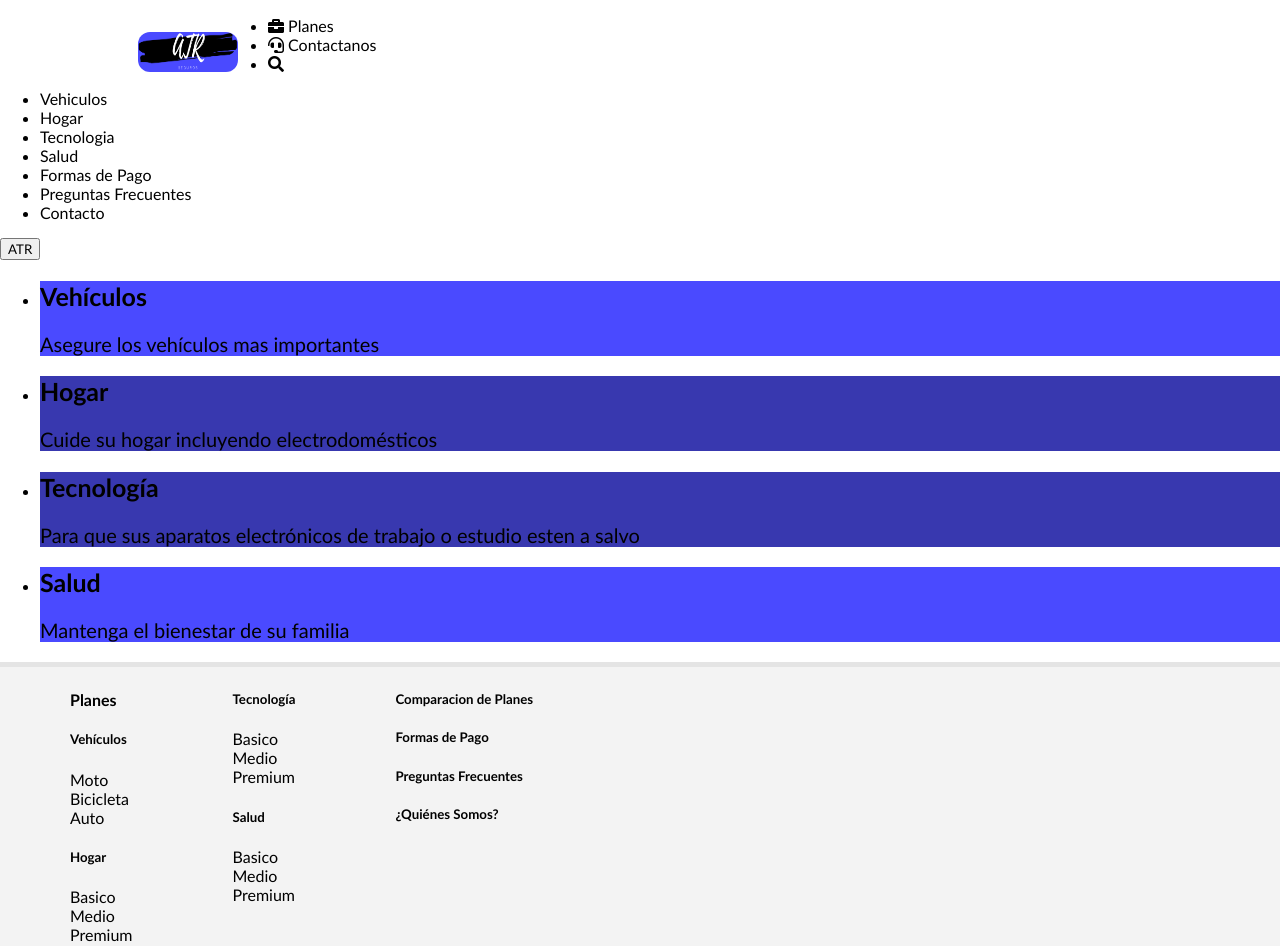
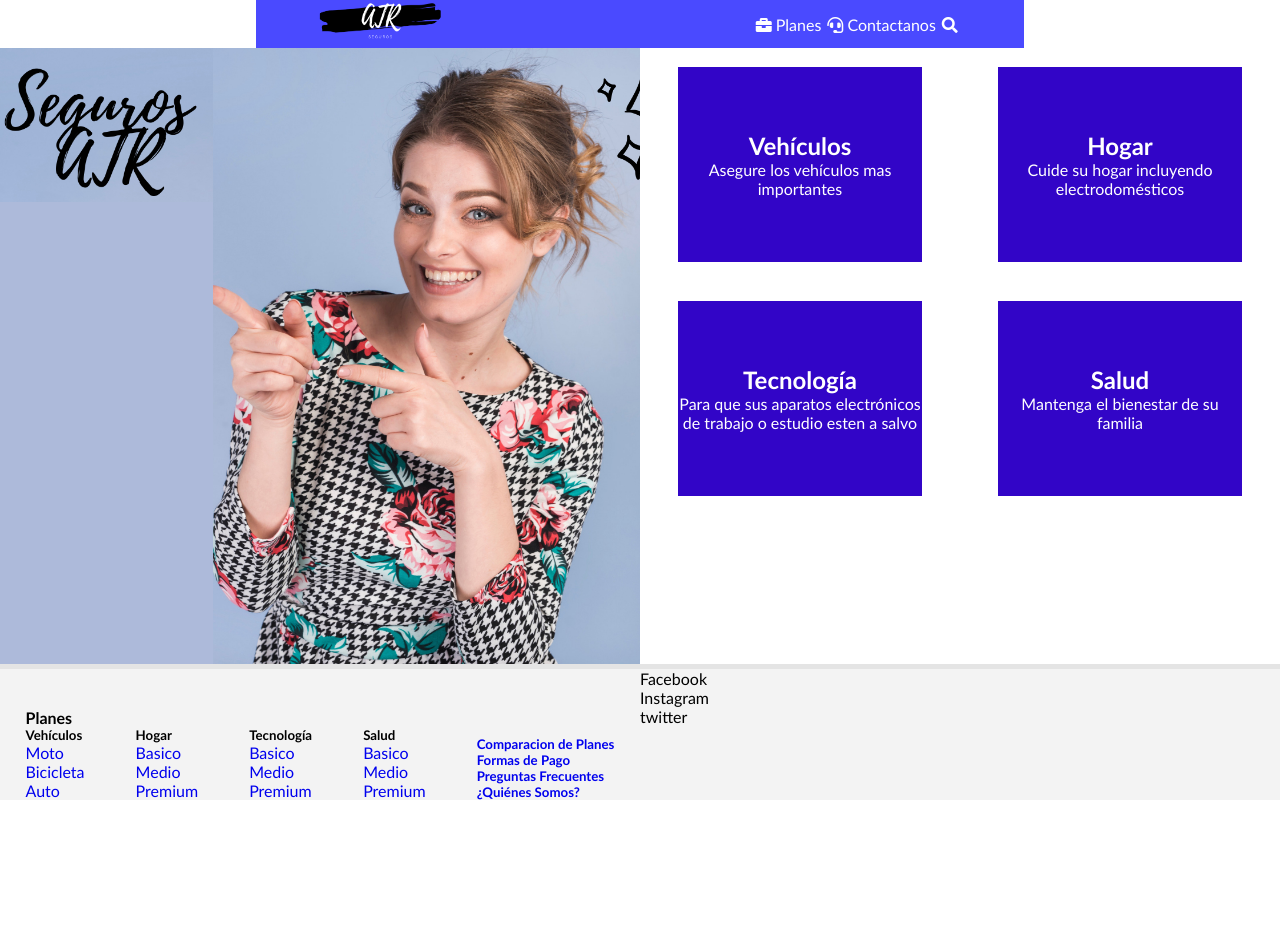
Before and after one commit to Evynith/TIO, a PHP site: page / in a window 1280 px wide. After the commit the page ends 800 px from the top, so only its background shows below. Run offline with PHP 8.4, Linux system fonts and the light colour scheme; some libraries are stand-ins or nearby versions.

Commit message:
se ajustaron imagenes del index

```diff
--- a/css/style.css
+++ b/css/style.css
@@ -1,104 +1,126 @@
-*{
+* {
   font-family: 'Gill Sans', 'Gill Sans MT', Calibri, 'Trebuchet MS', sans-serif;
+  list-style:none;
+  margin: 0;
+  padding: 0;
 }
-body{
-  margin: 0;
+body,html,.contenedorH,.contenedorC{
+  width: 100%;
+  height: 100%;
 }
 a:link{
   text-decoration:none;
-  color: inherit;
 }
-.pie_pagina a:visited {
+footer a:visited {
   color: #003fff;
 }
-/*-------------------------------------------------------------------------------------------------*/
+/*---------------------------------------------------------------------------------------------------*/
+/*-------------------------------------------------HOME----------------------------------------------*/
+/*---------------------------------------------------------------------------------------------------*/
+/*-------------------------------------------------nav-----------------------------------------------*/
 .logo{
-  width: 100px;
-  height: 40px;
-  float: left;
-  margin-left: 10%;
-  border-radius: 12px;
+  width: 40%;
+  height: 90%;
 }
-.menu_superior{
-  width: 45%;
-  padding: 2px 10px;
-  position: fixed;
+nav{
   background: rgb(74, 74, 255);
-  margin: 0 25% 0 25%;
-  list-style:none;
-  border-bottom: 2px solid rgb(158, 185, 233);
-  border-radius: 0 0 50px 50px;
+  grid-area: nav;
+  display: flex;
+  flex-direction: row;
+  align-items: center;
+  justify-content: space-around;
+  flex-wrap: nowrap;
 }
-.boton_superior{
-  float: right;
-  padding: 1px 4px 1px 4px;
-  margin: 4px;
+.menuSuperior_PC{
+  display: flex;
+  flex-direction: row;
+  justify-content: flex-end;
+}
+.botonSuperior{
   color: #ffffff;
-  font-size: 17px;
   background-color: rgb(74, 74, 255);
+  margin: 0 3px;
 }
-.boton_superior:hover{
+.botonSuperior:hover{
   background: rgb(158, 185, 233);
   border-radius: 15px;
 }
-.presentacion_home{
-  width: 100%;
-  height: 700px;
+#menuSuperior_Movil{
+  width: 25%;
+  height: auto;
+  position: absolute;
+  top: 7%;
+  left: 70%;
+  background: rgb(74, 74, 255);
 }
-.imagen_home{
-  width: 100%;
-  height: 100%;
-  background: url(images/presentacion1.png);
-  background-repeat: no-repeat;
-  background-size: 100%;
-}
-.menu_inferior{
-  margin: 5% auto;
-  padding: 0;
-  width: 625px;
-  height: 625px;
-  list-style:none;
-}
-.boton_inferior{
-  float: left;
-  width: 250px;
-  height: 250px;
-  margin: 25px 25px 25px 25px;
-  text-align: center;
+#menuSuperior_Movil a{
   color: #ffffff;
 }
-ul li h2{
-  font-size: 25px;
+.invisible{
+  display: none;
 }
-ul li p{
-  font-size: 20px;
+/*-----------------------------------------menu---------------------------------------------------------*/
+#menuHome{
+  grid-area: article;
 }
-#vehiculos,#salud{
-  background-color: rgb(74, 74, 255);
+.botonInferior{
+  background-color: rgb(50, 5, 199);
+  color: #ffffff;
 }
-#hogar,#tecnologia{
-  background-color: rgb(56, 56, 175);
+/*------------------------------------------presentacion----------------------------------------------*/
+#presentacionHome{
+  background-color: rgb(173,186,218);
+  grid-area: header;
+  display: grid;
+  grid-template-columns: 1fr 2fr;
 }
-.pie_pagina{
-  width: 100%;
+.separador{
+  display: grid;
+  grid-template-rows: 1fr 3fr;
+}
+.espacioExtraHome{
+  background-color: rgb(173,186,218);
+  flex-grow: 8;
+  width: auto;
+  height: auto;
+}
+.letrasHome{
+  background: url(images/presentacion1Izquierda.jpeg) no-repeat center;
+  background-size: cover;
+}
+.imagenHome{
+  background: url(images/presentacion1Derecha.jpeg) no-repeat center;
+  background-size: cover;
+}
+/*----------------------------------------footer---------------------------------------------------------*/
+footer{
+  grid-area: footer;
   background-color: rgb(243, 243, 243);
-  position: absolute;
   border-top: 5px solid rgb(228, 228, 228);
 }
-.links{
-  float: left;
-  list-style:none;
-  margin: 2px 30px;
+.piePagina{
+  width: 50%;
+  height: auto;
+  display: flex;
+  justify-content: space-around;
+  align-items: flex-end;
 }
-/*-------------------------------------------------------------------------------------------------*/
+/*-------------------------------------------------------------------------------------------------------*/
+/*----------------------------------------MANTENIMIENTO--------------------------------------------------*/
+/*-------------------------------------------------------------------------------------------------------*/
 .mantenimiento{
   background-image: url(images/mantenimiento.jpg);
+  background-color: black;
   background-repeat: no-repeat;
-  background-size: cover;
+  background-position: center;
+  background-size: 100% auto;
   color: aliceblue;
   text-align: center;
 }
-/*-------------------------------------------------------------------------------------------------*/
+/*--------------------------------------------------------------------------------------------------------*/
+/*-----------------------------------------CONTACTANOS----------------------------------------------------*/
+/*--------------------------------------------------------------------------------------------------------*/
+/*-----------------------------------------presentacion---------------------------------------------------*/
 .presentacion_contacto{
   background-image: url(images/presentacion3.jpg);
   background-repeat: no-repeat;
@@ -113,6 +135,7 @@ ul li p{
   color: #00226b;
   font-size: 50px;
 }
+/*-------------------------------------------centro------------------------------------------------------*/
 .cuerpo{
     margin: 0% auto;
   text-align: center;
@@ -126,7 +149,18 @@ label{
   display: block;
   margin: 3px;
 }
-/*-------------------------------------------------------------------------------------------------*/
+#centroContacto section{
+  flex-grow: 1;
+}
+#centroContacto{
+    width: 100%;
+  display: flex;
+  flex-direction: column;
+  align-items: center;
+}
+/*---------------------------------------------------------------------------------------------------------*/
+/*--------------------------------------------VEHICULOS-----------------------------------------------------*/
+/*----------------------------------------------------------------------------------------------------------*/
 .presentacion_vehiculos{
   background-image: url(images/presentacion2.jpg);
   background-size: 100%;
@@ -143,33 +177,20 @@ label{
   margin: 5%;
 }
 .menu_vehiculos{
-  float: right;
+
   width: 16%;
 }
 .menu_vehiculos a{
-  text-decoration: none;
   font-weight:bold;
   font-size:20px;
   color:#ffffff;
-  padding:20px 40px 20px 40px;
   background-color:#005BBB;
-  display: block;
-  margin: 20px;
 }
 .titulo_plan{
   width: 100%;
   height: 30px;
   background-color: #00226b;
   color: #ffffff;
-  clear: both;
-}
-.posicion_izquierda{
-  text-align: left;
-  margin-left: 3%;
-}
-.posicion_derecha{
-  text-align: right;
-  margin-right: 3%;
 }
 th,td{
     border: solid #005BBB 2px;
@@ -184,19 +205,74 @@ table{
   border-collapse: collapse;
   margin: 10px;
 }
-.imagen_auto img,.imagen_bicicleta img,.imagen_motocicleta img{
-  width: 450px;
-  height: 300px;
-  margin: 10px;
+/*--------------------------------------------MOVIL-----------------------------------------*/
+@media only screen and (max-width: 650px) {
+  .contenedorH{
+       display: grid;
+       grid-template-columns: auto;
+       grid-template-rows: 7% 50% 35% auto;
+       grid-template-areas:
+           "nav"
+           "header"
+           "article"
+           "footer";
   }
-.imagen_auto,.imagen_motocicleta,.tabla_bicicletas{
-  float:left;
+  .logo{
+      visibility: hidden;
   }
-.imagen_bicicleta,.tabla_autos,.tabla_motocicletas{
-  float: right;
+  .menuSuperior_PC{
+      display: none;
    }
-#separador{
-  clear:both ;
-  display: block;
+  .botonInferior{
+       height: 15%;
+       margin: 3%;
+       display: flex;
+       justify-content: center;
   }
-/*poner responsive aca*/
+  .menuInferior p{
+       display: none;
+  }
+  .piePagina{
+      display: none;
+  }
+  .redes{
+      height: 100%;
+  }
+  .redes ul{
+      display: flex;
+      flex-direction: row;
+      justify-content: space-around;
+  }
+}
+/*----------------------------------------------PC----------------------------------------------*/
+@media only screen and (min-width:650px) {
+ .contenedorH{
+  display: grid;
+  grid-template-columns: 20% 30% auto auto 15% 20%;
+  grid-template-rows: 6% auto 17%;
+  grid-template-areas:
+      ". nav nav nav nav ."
+      "header header header article article article"
+      "footer footer footer footer footer footer";
+ }
+ .botonMovil{
+     display: none;
+ }
+ .botonInferior{
+     width: 38%;
+     height: 38%;
+     margin: 3%;
+     padding: 10% 0 10% 0;
+     text-align: center;
+ }
+ .menuInferior{
+      height: auto;
+      display:flex;
+      flex-wrap: wrap;
+      justify-content: space-around;
+ }
+ footer{
+     display: flex;
+     flex-direction: row;
+ }
+}
--- a/index.html
+++ b/index.html
@@ -5,15 +5,17 @@
     <meta charset="UTF-8">
     <meta name="viewport" content="width=device-width, initial-scale=1.0">
     <meta http-equiv="X-UA-Compatible" content="ie=edge">
-    <title>Aseguradora</title>
-    <link rel="stylesheet" href="css/style.css">
-    <script type="text/javascript" src="js/javascript.js"></script>
+    <title>Document</title>
+    <link rel="stylesheet" type="text/css" href="css/style.css">
+    <script type="text/javascript" src="js/js.js"></script>
     <link rel="stylesheet" href="https://use.fontawesome.com/releases/v5.8.1/css/all.css"
         integrity="sha384-50oBUHEmvpQ+1lW4y57PTFmhCaXp0ML5d60M1M7uH2+nqUivzIebhndOJK28anvf" crossorigin="anonymous">
-    <!-- fuente awesome incluida con el metodo mostrado en una LTs -->
+    <!-- fuente awesome incluida con el metodo mostrado en una LT -->
 </head>
 
 <body>
+    <div class="contenedorH">
+
         <nav>
             <figure class="logo">
                 <img src="images/logo.png" alt="logo" class="logo">
@@ -39,7 +41,8 @@
 
         </nav>
 
-    <header class="presentacionHome">
+        <header id="presentacionHome">
+
             <div class="separador">
                 <div class="letrasHome"></div>
                 <div class="espacioExtraHome"></div>
@@ -70,8 +73,8 @@
         </article>
 
         <footer>
-    <div class="pie_pagina">
-        <ul class="links">
+            <div class="piePagina">
+                <ul>
                     <li>
                         <h4>Planes</h4>
                     </li>
@@ -81,6 +84,8 @@
                     <li><a href="vehiculos.html#motocicletas">Moto</a></li>
                     <li><a href="vehiculos.html#bicicletas">Bicicleta</a></li>
                     <li><a href="vehiculos.html#autos">Auto</a></li>
+                </ul>
+                <ul>
                     <li>
                         <h5>Hogar</h5>
                     </li>
@@ -88,7 +93,7 @@
                     <li><a href="mantenimiento.html">Medio</a></li>
                     <li><a href="mantenimiento.html">Premium</a></li>
                 </ul>
-        <ul class="links">
+                <ul>
                     <li>
                         <h5>Tecnología</h5>
                     </li>
@@ -96,13 +101,15 @@
                     <li><a href="mantenimiento.html">Medio</a></li>
                     <li><a href="mantenimiento.html">Premium</a></li>
                     <li>
+                </ul>
+                <ul>
                     <h5>Salud</h5>
                     </li>
                     <li><a href="mantenimiento.html">Basico</a></li>
                     <li><a href="mantenimiento.html">Medio</a></li>
                     <li><a href="mantenimiento.html">Premium</a></li>
                 </ul>
-        <ul class="links">
+                <ul>
                     <li><a href="mantenimiento.html">
                             <h5>Comparacion de Planes</h5>
                         </a></li>
@@ -117,7 +124,15 @@
                         </a></li>
                 </ul>
             </div>
+            <div class="redes">
+                <ul>
+                    <li>Facebook</li>
+                    <li>Instagram</li>
+                    <li>twitter</li>
+                </ul>
+            </div>
         </footer>
+    </div>
 </body>
 
 </html>
```
Also changed, not shown: contacto.html (+18 -6 lines), vehiculos.html (+36 -43 lines), css/images/presentacion1Derecha.jpeg (added), css/images/presentacion1Izquierda.jpeg (added). Lines whose indentation alone changed are shown as unchanged.
